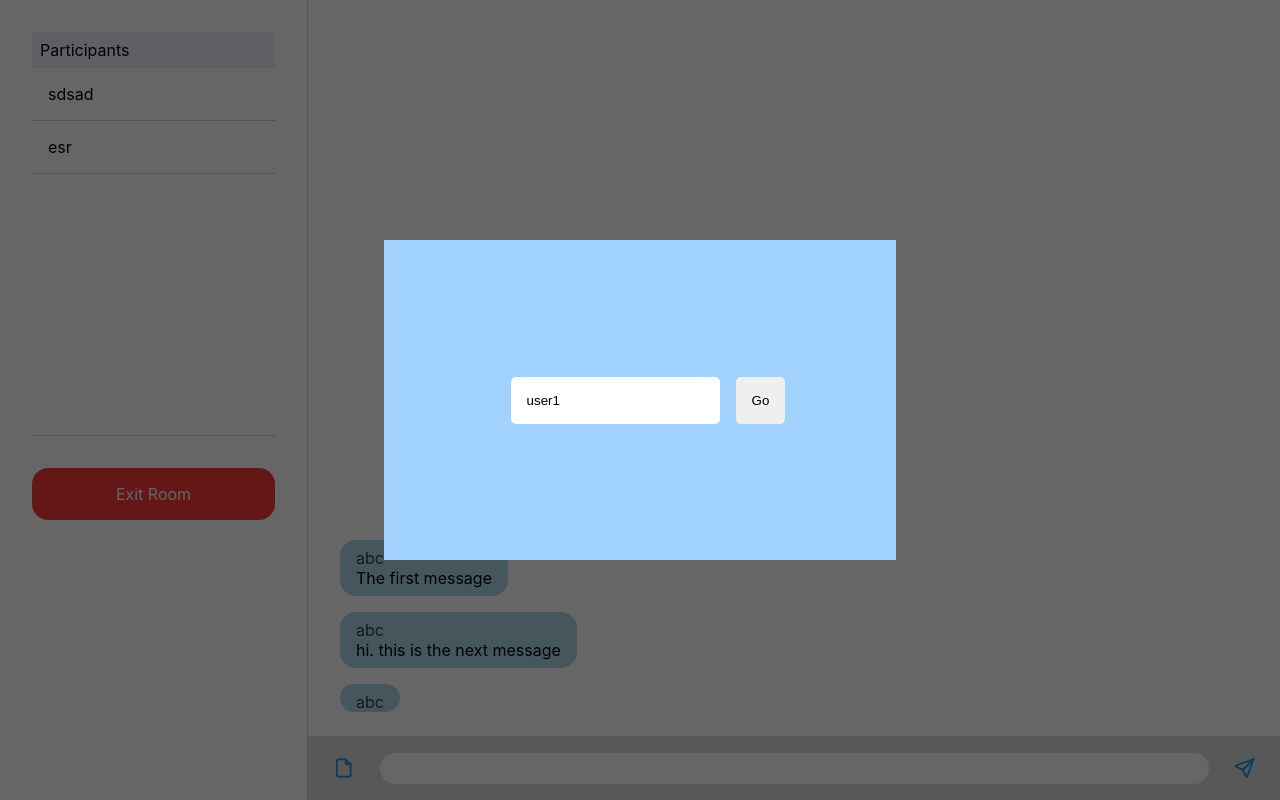
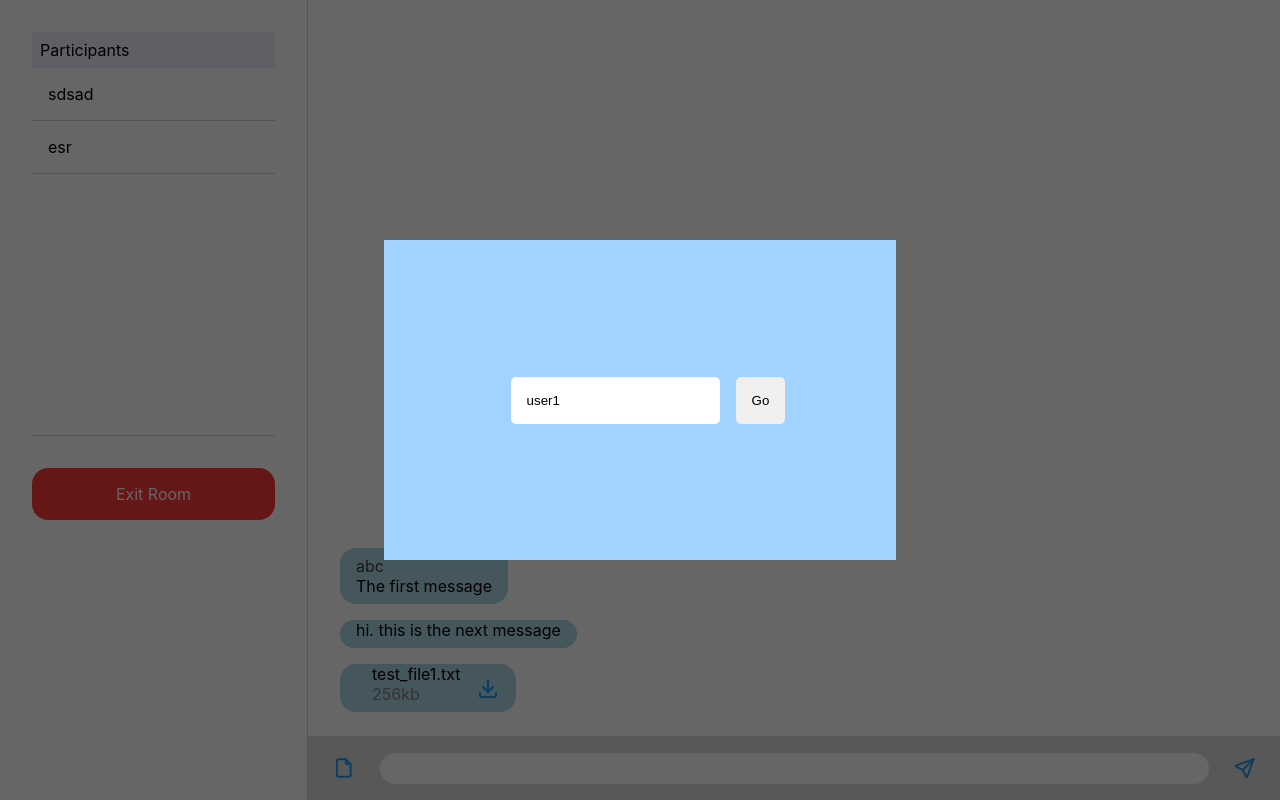
Before and after one commit to xuanlc113/serverless-chatroom, a React (Create React App) app in the folder client/: page /1 in a window 1280 px wide. Built offline with nearby package versions, Linux system fonts and the light colour scheme.

Commit message:
add user file message

```diff
--- a/client/src/Chat.js
+++ b/client/src/Chat.js
@@ -53,12 +53,15 @@ export default function Chat(props) {
     setFile(null);
   }
 
+  function mapMessages(message, prev) {
+    let name = prev < 0 ? "" : messages[prev].name;
+    return <Message user={props.user} prev={name} {...message} />;
+  }
+
   return (
     <div className="chat">
       <div className="chat-container">
-        {messages.map((message) => (
-          <Message user={props.user} {...message} />
-        ))}
+        {messages.map((message, i) => mapMessages(message, i - 1))}
         <div className="chat-anchor" ref={anchor} />
       </div>
       <div className="chat-input">
--- a/client/src/Message.css
+++ b/client/src/Message.css
@@ -4,7 +4,7 @@
   text-align: right;
 }
 
-.message-pad {
+.message-bubble {
   display: inline-block;
   background: lightblue;
   margin: 0.5rem 0;
@@ -13,7 +13,7 @@
   word-wrap: break-word;
 }
 
-.message-pad.user {
+.message-bubble.user {
   background: pink;
 }
 
@@ -27,7 +27,7 @@
   white-space: pre-wrap;
 }
 
-.message-file {
+.message-file-container {
   display: flex;
   align-items: center;
   margin: 0 1rem;
@@ -53,20 +53,20 @@
   padding: 2px;
 }
 
-.message-file-download {
+.message-file-download-info {
   margin: 0rem 1rem 0.5rem;
   display: flex;
   align-items: center;
 }
 
-.message-file-download > .progress-bar {
+.message-file-download-info > .progress-bar {
   width: 10rem;
   background: white;
   height: 5px;
   margin-right: 1rem;
 }
 
-.message-file-download > .progress-bar > span {
+.message-file-download-info > .progress-bar > span {
   display: block;
   background: blue;
   height: 5px;
--- a/client/src/Message.js
+++ b/client/src/Message.js
@@ -6,12 +6,14 @@ export default function Message(props) {
   function userMessage() {
     return (
       <div className="message-container user">
-        <div className="message-pad user">
-          <p className="message-name">{props.name} </p>
+        <div className="message-bubble user">
+          {props.prev != props.name && (
+            <p className="message-name">{props.name} </p>
+          )}
           {props.type == "text" ? (
             <p className="message-text">{props.message}</p>
           ) : (
-            <SentFileMessage />
+            <SentFileMessage {...props} />
           )}
         </div>
       </div>
@@ -21,12 +23,14 @@ export default function Message(props) {
   function otherMessage() {
     return (
       <div className="message-container">
-        <div className="message-pad">
-          <p className="message-name">{props.name} </p>
+        <div className="message-bubble">
+          {props.prev != props.name && (
+            <p className="message-name">{props.name} </p>
+          )}
           {props.type == "text" ? (
             <p className="message-text">{props.message}</p>
           ) : (
-            <ReceivedFileMessage />
+            <ReceivedFileMessage {...props} />
           )}
         </div>
       </div>
@@ -50,24 +54,23 @@ export default function Message(props) {
   // );
 }
 
-function SentFileMessage(props) {
+function ReceivedFileMessage(props) {
   const [downloaded, setDownloaded] = useState(false);
   const [downloading, setDownloading] = useState(false);
   const current = 200;
   const percent = 42;
 
-  const downloadFile = () => {
+  function downloadFile() {
     setDownloaded(true);
     setDownloading(true);
-  };
+  }
+
   return (
-    <div className="message-file">
+    <div className="message-file-container">
       <div class="message-file-info">
         <p className="message-filename">{props.filename}</p>
-        {!downloading ? (
-          <p className="message-filesize">{props.filesize}kb</p>
-        ) : (
-          <div className="message-file-download">
+        {downloading ? (
+          <div className="message-file-download-info">
             <div className="progress-bar">
               <span style={{ width: `${percent}%` }} />
             </div>
@@ -75,6 +78,8 @@ function SentFileMessage(props) {
               {current}kb/{props.filesize}kb
             </p>
           </div>
+        ) : (
+          <p className="message-filesize">{props.filesize}kb</p>
         )}
       </div>
       {!downloaded && (
@@ -87,10 +92,13 @@ function SentFileMessage(props) {
   );
 }
 
-function ReceivedFileMessage(props) {
+function SentFileMessage(props) {
   return (
-    <div className="message-file">
-      <div class="message-file-info"></div>
+    <div className="message-file-container">
+      <div class="message-file-info">
+        <p className="message-filename">{props.filename}</p>
+        <p className="message-filesize">{props.filesize}kb</p>
+      </div>
     </div>
   );
 }
```
